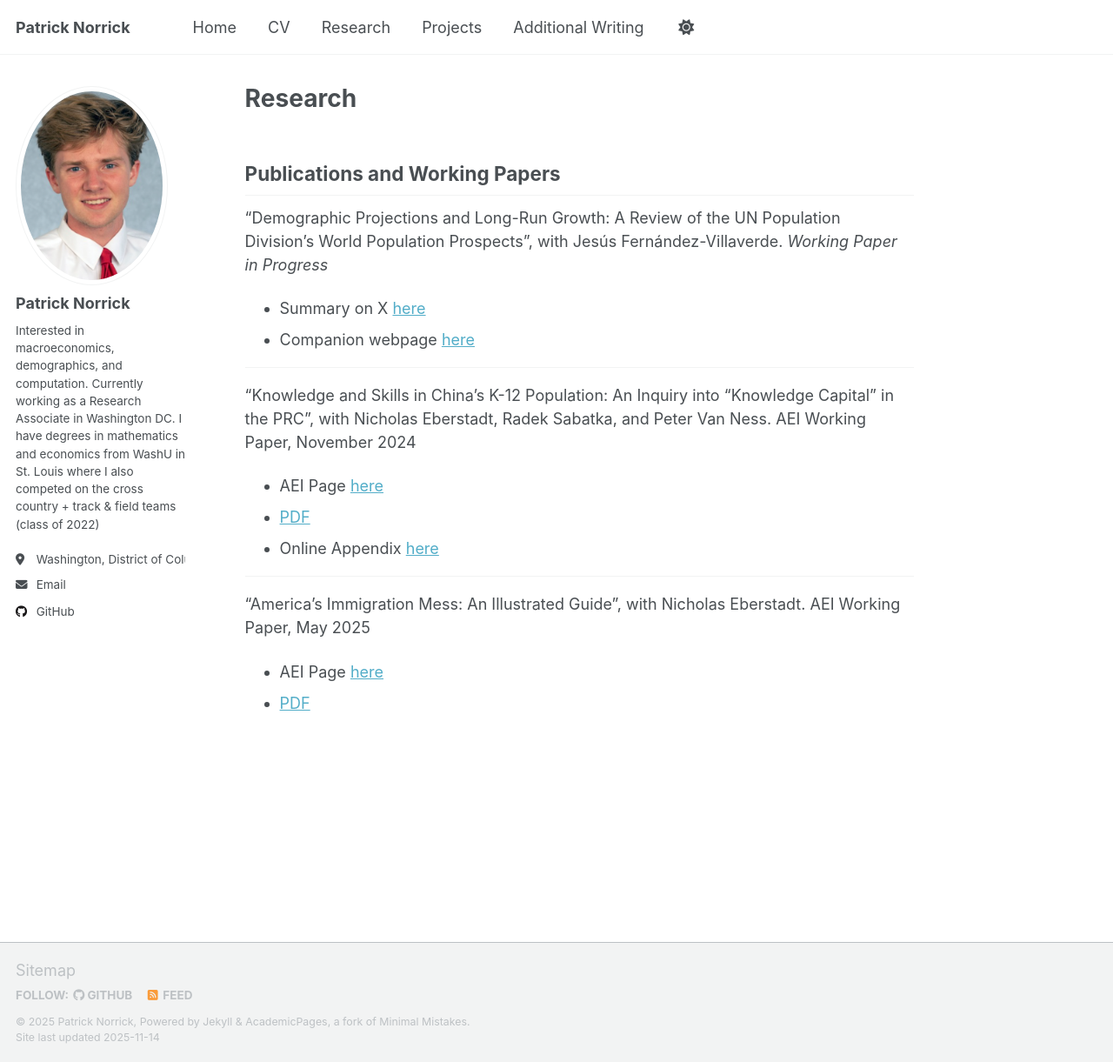
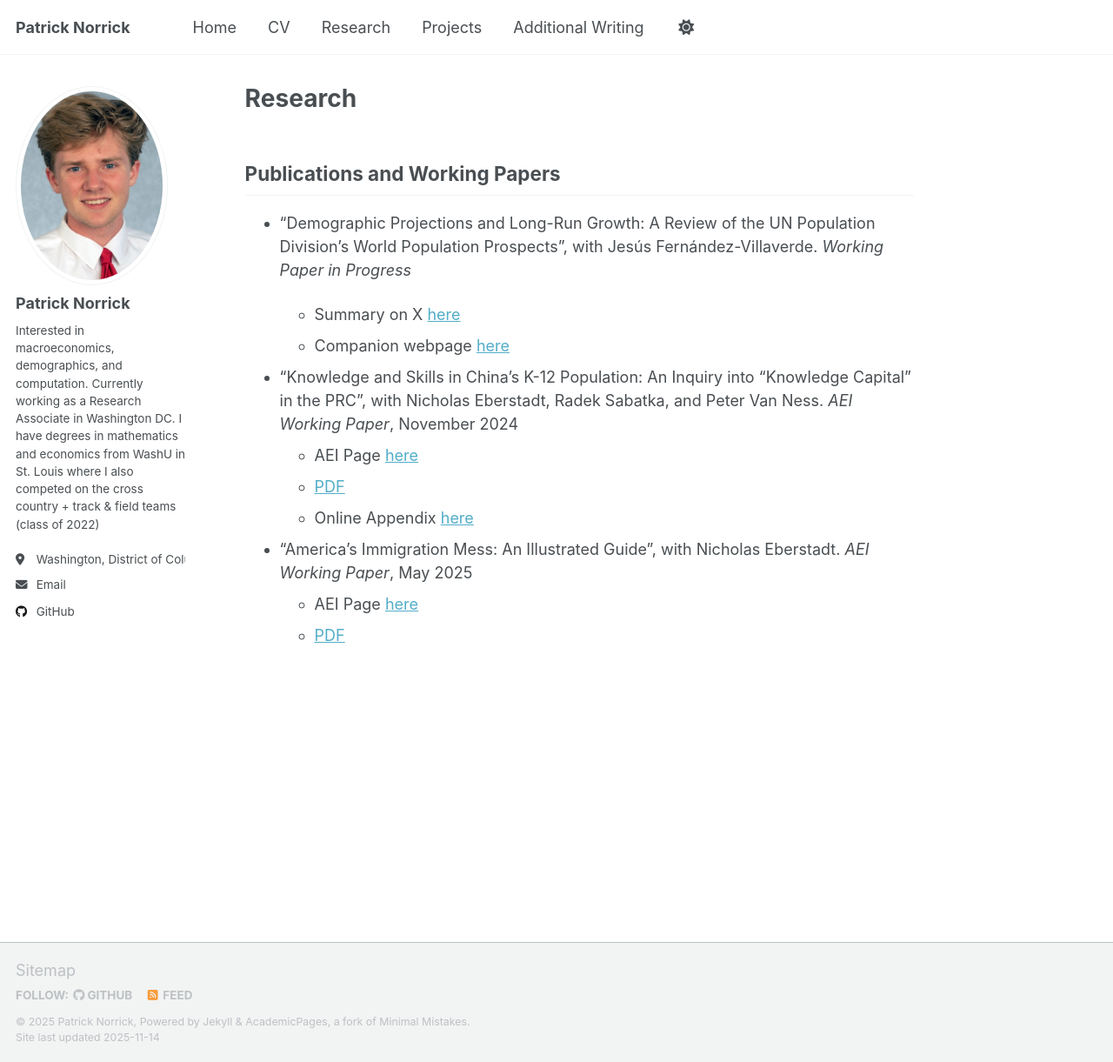
Before and after one commit to pcnorrick1/pcnorrick1.github.io, a Jekyll site: the page built from _pages/research.md, in a window 1280 px wide and 1221 px high. Shown: the whole window at 87% size. Built offline with Jekyll 4.4.1, drawn with Linux system fonts in a browser that asks for light colours; a script that is not in the unit is left out.

```diff
--- a/_pages/research.md
+++ b/_pages/research.md
@@ -5,18 +5,18 @@ permalink: /research/
 ---
 
 ## Publications and Working Papers
-"Demographic Projections and Long-Run Growth: A Review of the UN Population Division's World Population Prospects", with Jesús Fernández-Villaverde. *Working Paper in Progress*
+- "Demographic Projections and Long-Run Growth: A Review of the UN Population Division's World Population Prospects", with Jesús Fernández-Villaverde. *Working Paper in Progress*
 
-- Summary on X [here](https://x.com/JesusFerna7026/status/1929278948350771281)
-- Companion webpage [here](https://pcnorrick1-wpp-visualize-wpp-visualize-pm0yuk.streamlit.app/)
+    - Summary on X [here](https://x.com/JesusFerna7026/status/1929278948350771281)
+    - Companion webpage [here](https://pcnorrick1-wpp-visualize-wpp-visualize-pm0yuk.streamlit.app/)
 
----
-"Knowledge and Skills in China's K-12 Population: An Inquiry into "Knowledge Capital" in the PRC", with Nicholas Eberstadt, Radek Sabatka, and Peter Van Ness. AEI Working Paper, November 2024
-- AEI Page [here](https://www.aei.org/research-products/working-paper/knowledge-and-skills-in-chinas-k-12-population-an-inquiry-into-knowledge-capital-in-the-prc/)
-- <a href="/assets/knowledge-and-skills-in-chinas-k-12-population-an-inquiry-into-knowledge-capital-in-the-prc.pdf">PDF</a>
-- Online Appendix [here](https://www.dropbox.com/scl/fi/lo4y9ti0wkiong4z90iy9/WP-Online-Appendix.pptx?rlkey=x566b8nwibfwq4ah3v3vxhgkd&e=1&st=nm62dfhe&dl=0)
 
----
-"America's Immigration Mess: An Illustrated Guide", with Nicholas Eberstadt. AEI Working Paper, May 2025
-- AEI Page [here](https://www.aei.org/research-products/working-paper/americas-immigration-mess-an-illustrated-guide/)
-- <a href="/assets/americas-immigration-mess-an-illustrated-guide.pdf">PDF</a>
+- "Knowledge and Skills in China's K-12 Population: An Inquiry into "Knowledge Capital" in the PRC", with Nicholas Eberstadt, Radek Sabatka, and Peter Van Ness. *AEI Working Paper*, November 2024
+    - AEI Page [here](https://www.aei.org/research-products/working-paper/knowledge-and-skills-in-chinas-k-12-population-an-inquiry-into-knowledge-capital-in-the-prc/)
+    - <a href="/assets/knowledge-and-skills-in-chinas-k-12-population-an-inquiry-into-knowledge-capital-in-the-prc.pdf">PDF</a>
+    - Online Appendix [here](https://www.dropbox.com/scl/fi/lo4y9ti0wkiong4z90iy9/WP-Online-Appendix.pptx?rlkey=x566b8nwibfwq4ah3v3vxhgkd&e=1&st=nm62dfhe&dl=0)
+
+
+- "America's Immigration Mess: An Illustrated Guide", with Nicholas Eberstadt. *AEI Working Paper*, May 2025
+    - AEI Page [here](https://www.aei.org/research-products/working-paper/americas-immigration-mess-an-illustrated-guide/)
+    - <a href="/assets/americas-immigration-mess-an-illustrated-guide.pdf">PDF</a>
```
